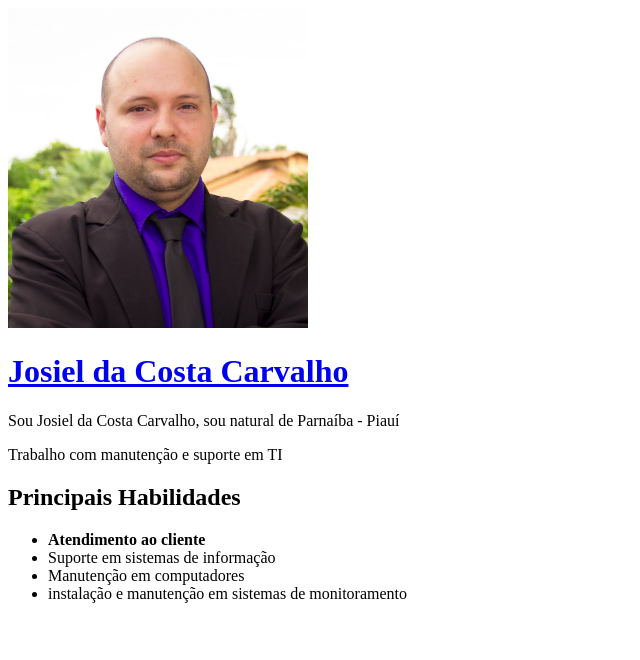
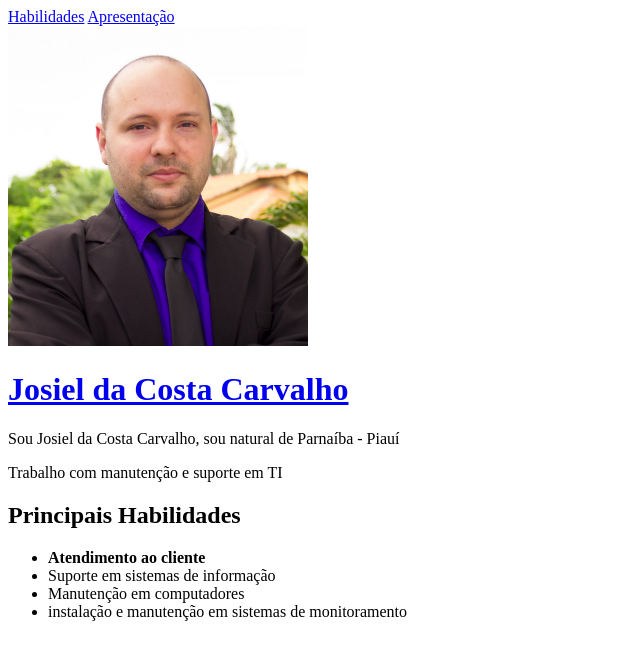
Before and after one commit to Josieljcc/portfolio, a plain HTML site: page index.html in a window 1280 px wide. Shown: the whole page, without its empty margins (0-640 px from the left). Drawn offline with Linux system fonts and the light colour scheme.

Commit message:
add links

```diff
--- a/index.html
+++ b/index.html
@@ -7,11 +7,17 @@
     <title>Portfolio Josiel</title>
 </head>
 <body>
+    <header>
+        <nav>
+            <a href="#habilidades">Habilidades</a>
+            <a href="#descricao">Apresentação</a>
+        </nav>
+    </header>
     <img src="./IMG_03031.jpg" alt="Fotografia do josiel de terno preto gravata preta, plantas ao fundo" width="300">
     <h1> <a href="https://www.linkedin.com/in/josiel-da-costa/" target="_blank" rel="noopener noreferrer">Josiel da Costa Carvalho</a></h1>
-    <p>Sou Josiel da Costa Carvalho, sou natural de Parnaíba - Piauí</p>
+    <p id="descricao">Sou Josiel da Costa Carvalho, sou natural de Parnaíba - Piauí</p>
     <p>Trabalho com manutenção e suporte em TI</p>
-    <h2>Principais Habilidades</h2>
+    <h2 id="habilidades">Principais Habilidades</h2>
     <ul>
         <li><strong>Atendimento ao cliente</strong></li>
         <li>Suporte em sistemas de informação</li>
```
